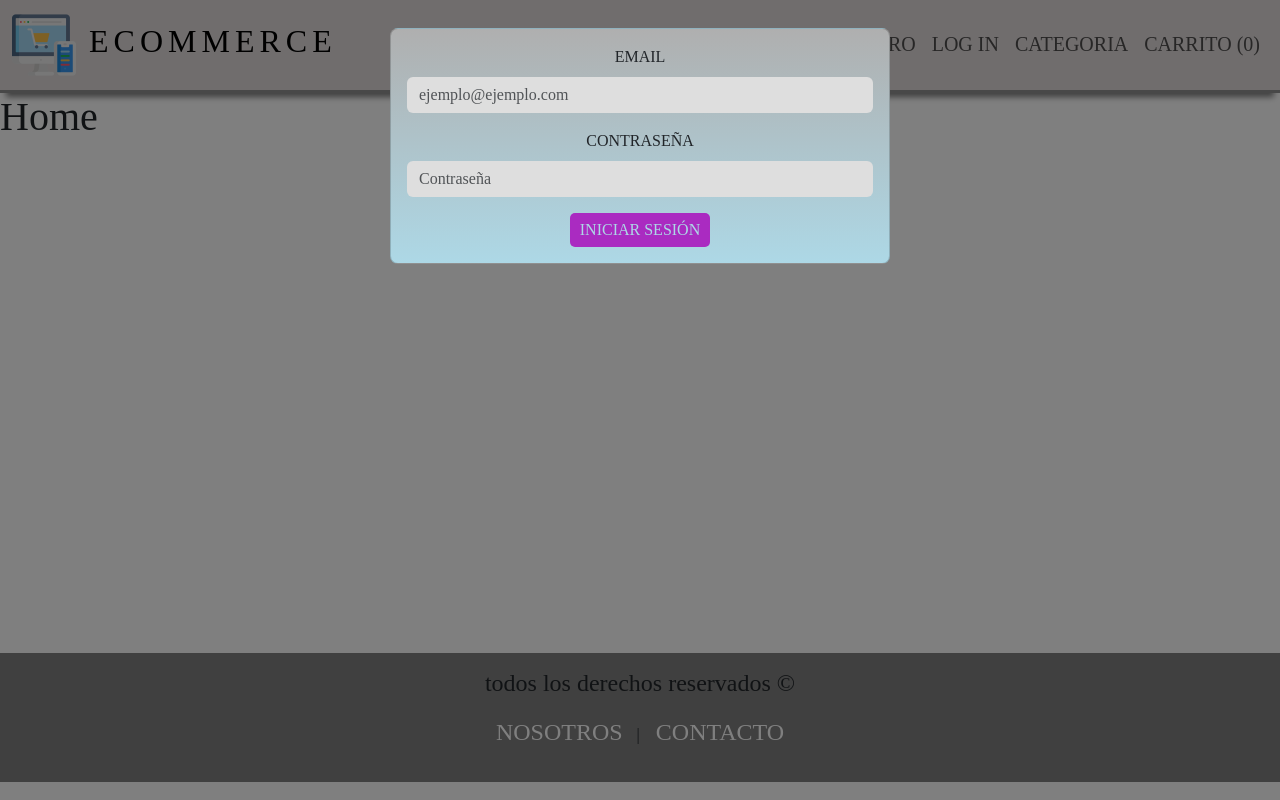
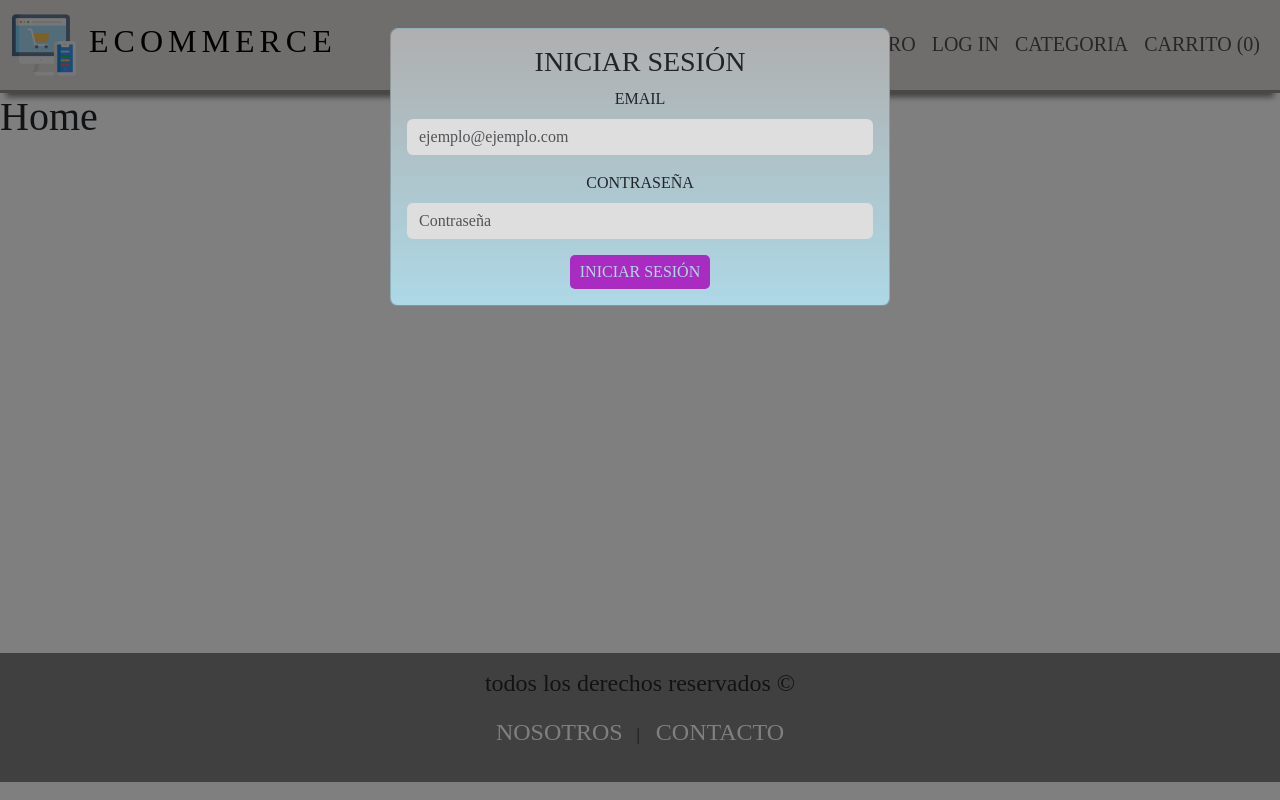
Before and after one commit to luumartinez/ecommerce, a React (Vite) app in the folder frontend/: page / in a window 1280 px wide. Both pictures are taken after a click on the element "LOG IN". Built offline with nearby package versions, Linux system fonts and the light colour scheme; a web font is replaced by a local one.

Commit message:
login funcionando

```diff
--- a/frontend/src/components/Login/Login.jsx
+++ b/frontend/src/components/Login/Login.jsx
@@ -1,9 +1,61 @@
+import axios from "axios";
 import "./login.css";
+import { useState } from "react";
+import Swal from "sweetalert2";
 
 const Login = () => {
+
+  const [email, setEmail] = useState("")
+  const [password, setPassword] = useState("")
+
+const handleSubmit = async (e) =>{
+  e.preventDefault()
+
+  try {
+    const response = await axios.post("http://localhost:8080/api/login",{email, password})
+
+    if(response.status === 200){
+      Swal.fire({
+        title: "Inicio de sesión exitoso",
+        icon: "success",
+        showConfirmButton: false,
+        background: "#d7addf",
+        color: "grey",
+      },
+      setTimeout(()=>{
+        window.location.href = "/"
+      }, 1200))
+    }
+  } catch (error) {
+    if (error.response){
+      if(error.response.status === 404){
+        Swal.fire({
+          title: "El email o la contraseña no son correctos",
+          icon: "error",
+          showConfirmButton: false,
+          background: "#d7addf",
+          color: "grey",
+          timer: 1500
+        })
+      }
+      if(error.response.status === 500){
+        Swal.fire({
+          title: "Error del servidor",
+          icon: "error",
+          showConfirmButton: false,
+          background: "#d7addf",
+          color: "grey",
+          timer:1500
+        })
+      }
+    }
+  }
+}
+
   return (
     <>
-      <form className="formLogin">
+    <div><h3>INICIAR SESIÓN</h3></div>
+      <form onSubmit={handleSubmit} className="formLogin">
         <div className="mb-3">
           <label htmlFor="email" className="form-label">
             EMAIL
@@ -11,6 +63,8 @@ const Login = () => {
           <input
             type="email"
             name="email"
+            value={email}
+            onChange={(e)=> setEmail(e.target.value)}
             className="form-control"
             id="exampleInputEmail"
             placeholder="ejemplo@ejemplo.com"
@@ -24,6 +78,8 @@ const Login = () => {
           <input
             type="password"
             name="password"
+            value={password}
+            onChange={(e)=> setPassword(e.target.value)}
             className="form-control"
             placeholder="Contraseña"
             required
--- a/frontend/src/pages/registro/Registro.jsx
+++ b/frontend/src/pages/registro/Registro.jsx
@@ -100,7 +100,7 @@ const Registro = () => {
         Swal.fire(
           {
             title: "¡Listo!",
-            text: "Registro realizaco con éxito",
+            text: "Registro realizado con éxito",
             icon: "success",
             showConfirmButton: false,
             background: "#d7addf",
```
